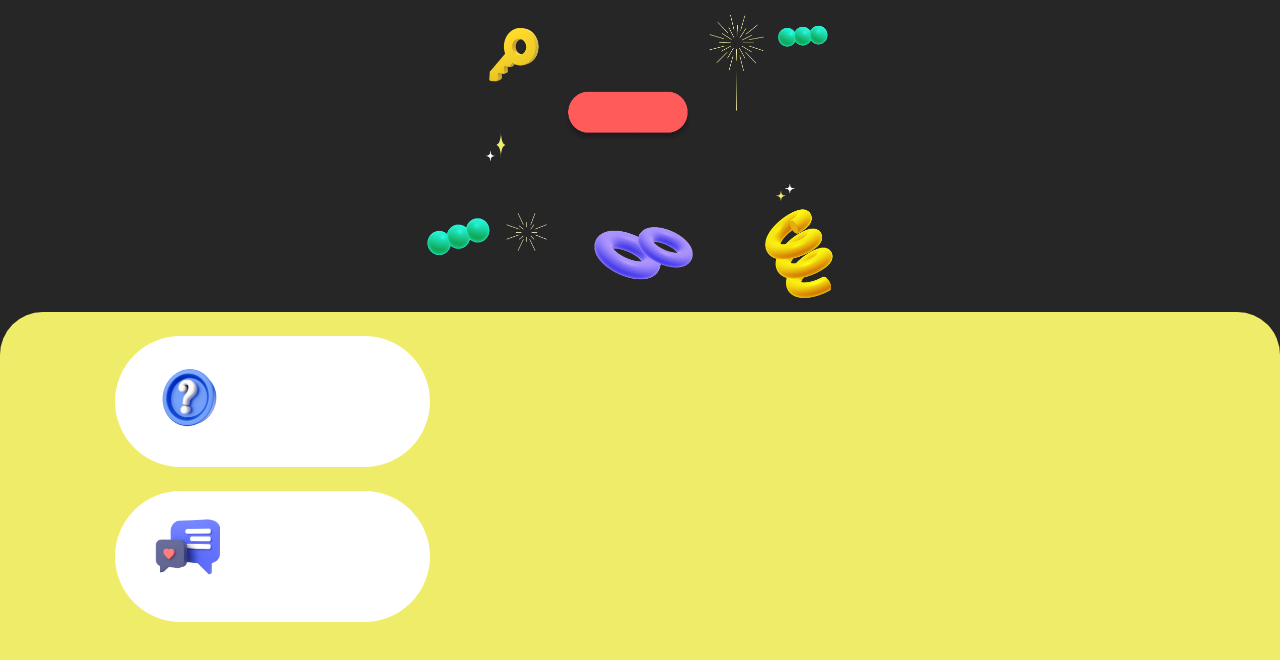
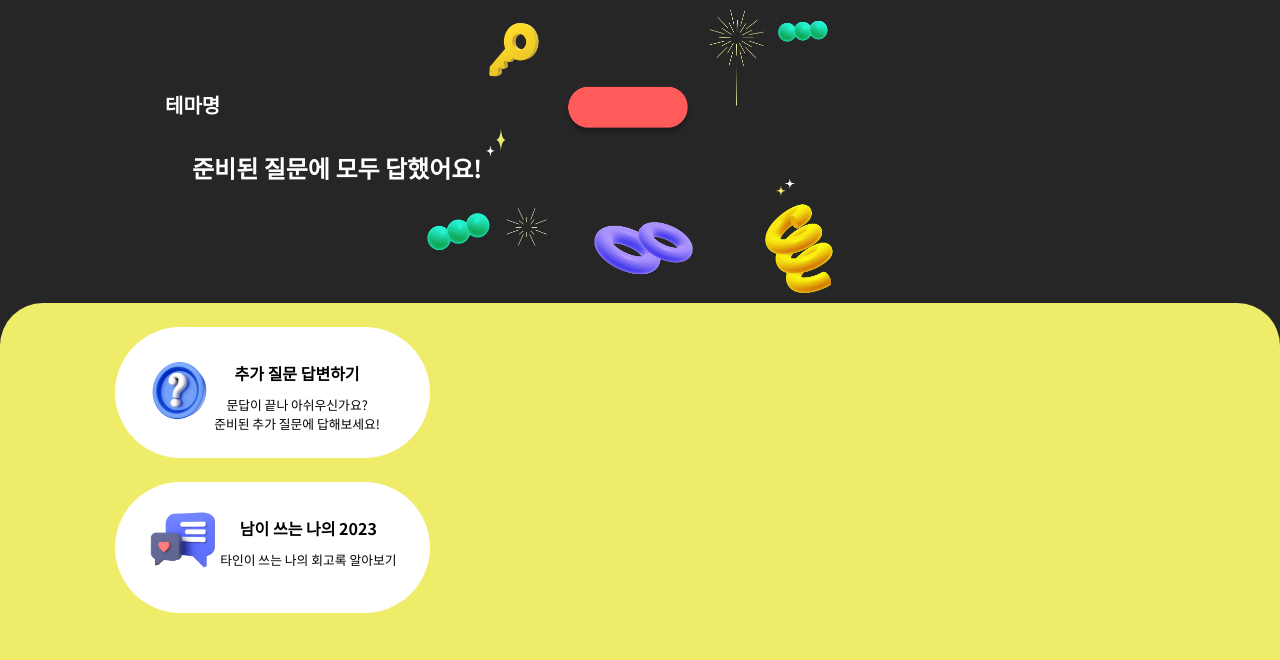
Before and after one commit to FAREWELL2023/FAREWELL_FE, a React (Create React App) app: page /complete in a window 1280 px wide. Shown: the top 660 px of the page. Built offline with nearby package versions, Linux system fonts and the light colour scheme.

Commit message:
[feat] completeQPage 구현

```diff
--- a/src/App.js
+++ b/src/App.js
@@ -9,7 +9,7 @@ import UserPage from "./pages/UserPage";
 import { createGlobalStyle } from "styled-components";
 import MyWritePage from "./pages/MyWritePage";
 import MyViewPage from "./pages/MyViewPage";
-import CompleteQ from "./pages/CompleteQ";
+import CompleteQPage from "./pages/CompleteQPage";
 
 function App() {
   return (
@@ -24,7 +24,7 @@ function App() {
         <Route path="/accounts/register" element={<RegisterPage />} />
         <Route path="/accounts/auth" element={<LoginPage />} />
         <Route path="/user" element={<UserPage />} />
-        <Route path="/complete" element={<CompleteQ />} />
+        <Route path="/complete" element={<CompleteQPage />} />
       </Routes>
     </>
   );
--- a/src/pages/CompleteQ.jsx
+++ b/src/pages/CompleteQPage.jsx
@@ -16,19 +16,27 @@ const Wrapper = styled.div`
     padding-bottom: 0px;
     position:relative;
 `
+const Theme=styled.div`
+    position:absolute;
+    color:#FFFFFF;
+    font-size:20px;
+    font-weight:bold;
+    left: 165px;
+    top: 90px;
+`
 const Title=styled.div`
     position:absolute;
     color:#FFFFFF;
     font-size:24px;
     font-weight:bold;
-    left: 25vw;
-    top: 190px;
+    left: 15vw;
+    top: 150px;
 `
 const ContentBox=styled.div`
     position: relative;
     width: 100vw;
     height: 614px;
-    top: -1vh;
+    top: -1.5vh;
     border-radius: 42.87px 42.87px 0px 0px ;
     background-color: #EFEC69;
 /*     align-items:center;
@@ -45,50 +53,50 @@ const SelectBox=styled.div`
     margin-bottom: 3vh;
     margin-left: 9vw;
     box shadow: 20px 20px grey;
-/*     box-shadow: 20px grey;
-    spread-radius: 5px; */
 `
 const BoxIcon=styled.img`
     width:65px;
     height:65px;
-    padding-top: 3vh;
-    margin-left:40px;
+    padding-top: 3.25vh;
+    margin-left:35px;
 `
-
 const Content=styled.div`
     padding-top: 3vh;
     margin-left:15px;
 `
-
 const ContentTitle = styled.div`
     color: #000000;
     font-size: 1rem;
     font-weight:700;
     margin-top: 10px;
+    margin-left: -10px;
 `
 const ContentTxt = styled.div`
     color: #000000;
     font-size: 0.8rem;
     margin-top: 10px;
+    margin-left: -10px;
 `
 
-const CompleteQ = () => {
+const CompleteQPage= () => {
     const navigate = useNavigate();
     return (
         <div>
             <Wrapper>
-            <img src={img_group} style={{ width:"440px", height:"300px", margin:"15px -15px 0px"}}/>
-            <Title></Title>
+            <img src={img_group} style={{ width:"440px", height:"300px", margin:"10px -15px 0px"}}/>
+            <Theme>테마명</Theme>
+            <Title>준비된 질문에 모두 답했어요!</Title>
             <ContentBox>
                 <br/>
             <SelectBox>
-                <BoxIcon src={question} style={{width:"89px", height:"75px", margin:"0px 30px"}}/>
-
+                <BoxIcon src={question} style={{width:"89px", height:"75px", margin:"0px -15px 0px 20px"}}/>
                 <Content>
                 <ContentTitle onClick={() => {
                 navigate('/'); // 추가 질문 페이지로 이동
-            }}></ContentTitle>
-                <ContentTxt></ContentTxt>
+            }}>
+                추가 질문 답변하기
+            </ContentTitle>
+                <ContentTxt>문답이 끝나 아쉬우신가요? <br/> 준비된 추가 질문에 답해보세요!</ContentTxt>
                 </Content>
             </SelectBox>
             <SelectBox>
@@ -96,8 +104,8 @@ const CompleteQ = () => {
                 <Content onClick={() => {
                 navigate('/'); // 남의 회고록 페이지로 이동
             }}>
-                <ContentTitle></ContentTitle>
-                <ContentTxt></ContentTxt>
+                <ContentTitle>남이 쓰는 나의 2023</ContentTitle>
+                <ContentTxt>타인이 쓰는 나의 회고록 알아보기</ContentTxt>
                 </Content>
             </SelectBox>
             </ContentBox>
@@ -107,4 +115,4 @@ const CompleteQ = () => {
     );
 };
 
-export default CompleteQ;
+export default CompleteQPage;
```
